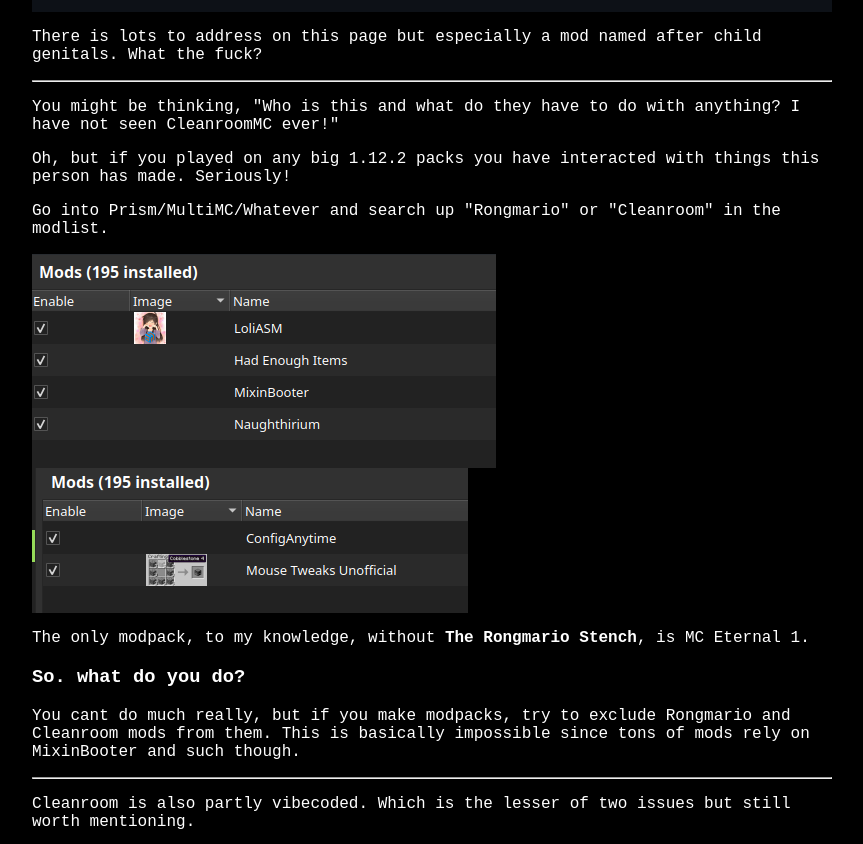
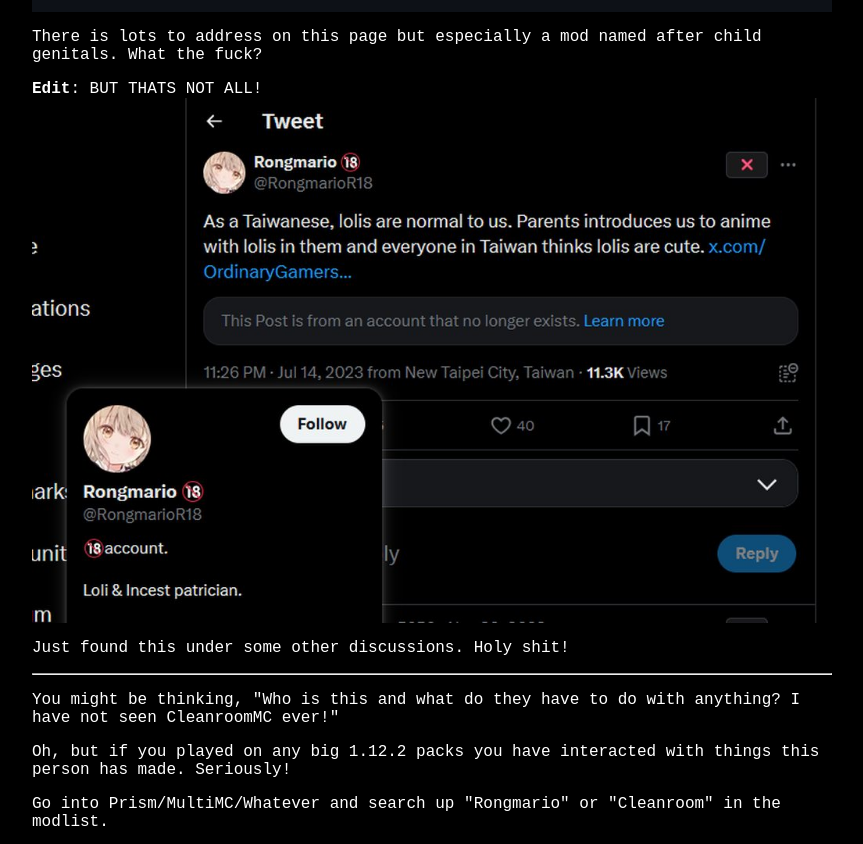
Before and after one commit to QuantumV2/QuantumV2.github.io, an Eleventy site: page src/blog/2026-11-22_mc-modding-and-the-plague.md in a window 1280 px wide. Shown: the part 2041-2885 px from the top of the page, without its empty margins (208-1071 px from the left). Built offline with nearby package versions, Linux system fonts and the light colour scheme; Eleventy itself is replaced by a stand-in of ours; files that its build step writes are made by us from their sources.

Commit message:
addendum

```diff
--- a/src/blog/2026-11-22_mc-modding-and-the-plague.md
+++ b/src/blog/2026-11-22_mc-modding-and-the-plague.md
@@ -32,6 +32,11 @@ Okay. This doesnt look good. Okay, lets give them another benefit of the doubt a
 
 There is lots to address on this page but especially a mod named after child genitals. What the fuck?
 
+__Edit__: BUT THATS NOT ALL!
+<img src="{{'/assets/imgs/posts/cleanroom/rongmario_whatthefuck.png' | url}}">
+
+Just found this under some other discussions. Holy shit!
+
 <hr>
 
 You might be thinking, "Who is this and what do they have to do with anything? I have not seen CleanroomMC ever!"
```
Also changed, not shown: public/assets/imgs/posts/cleanroom/rongmario_whatthefuck.png (added).
